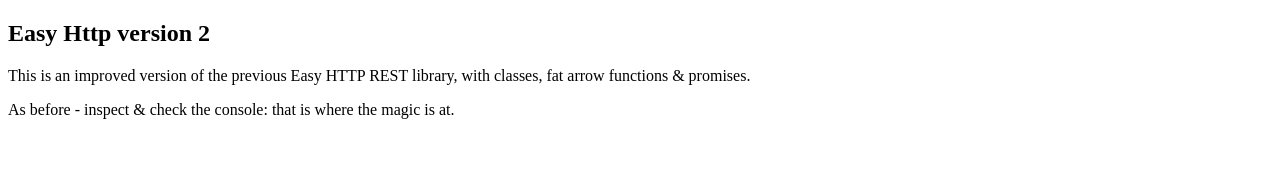
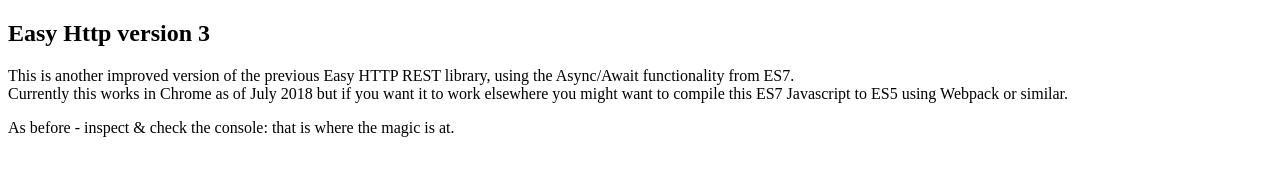
Before and after one commit to MattMoranJava/EasyHTTP3, a plain HTML site: page index.html in a window 1280 px wide. Drawn offline with Linux system fonts and the light colour scheme; no server answers.

Commit message:
Amended the HTML

```diff
--- a/index.html
+++ b/index.html
@@ -4,11 +4,12 @@
     <meta charset="UTF-8">
     <meta name="viewport" content="width=device-width, initial-scale=1.0">
     <meta http-equiv="X-UA-Compatible" content="ie=edge">
-    <title>EasyHttp 2</title>
+    <title>EasyHttp 3</title>
 </head>
 <body>
-    <h2>Easy Http version 2</h2>
-    <p>This is an improved version of the previous Easy HTTP REST library, with classes, fat arrow functions &amp; promises.</p>
+    <h2>Easy Http version 3</h2>
+    <p>This is another improved version of the previous Easy HTTP REST library, using the Async/Await functionality from ES7.<br />
+    Currently this works in Chrome as of July 2018 but if you want it to work elsewhere you might want to compile this ES7 Javascript to ES5 using Webpack or similar.</p>
     <p>As before - inspect &amp; check the console: that is where the magic is at.</p>
     <script src="easyhttp3.js"></script>
     <script src="app.js"></script>
```
